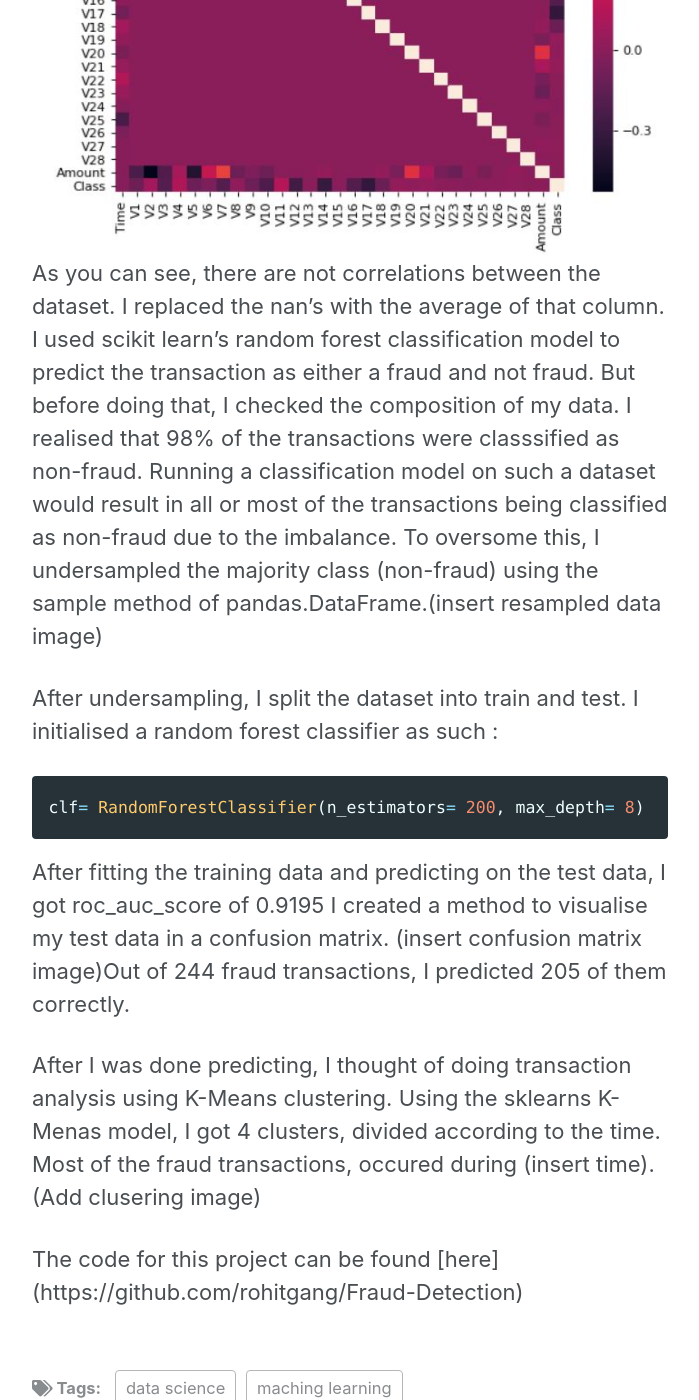
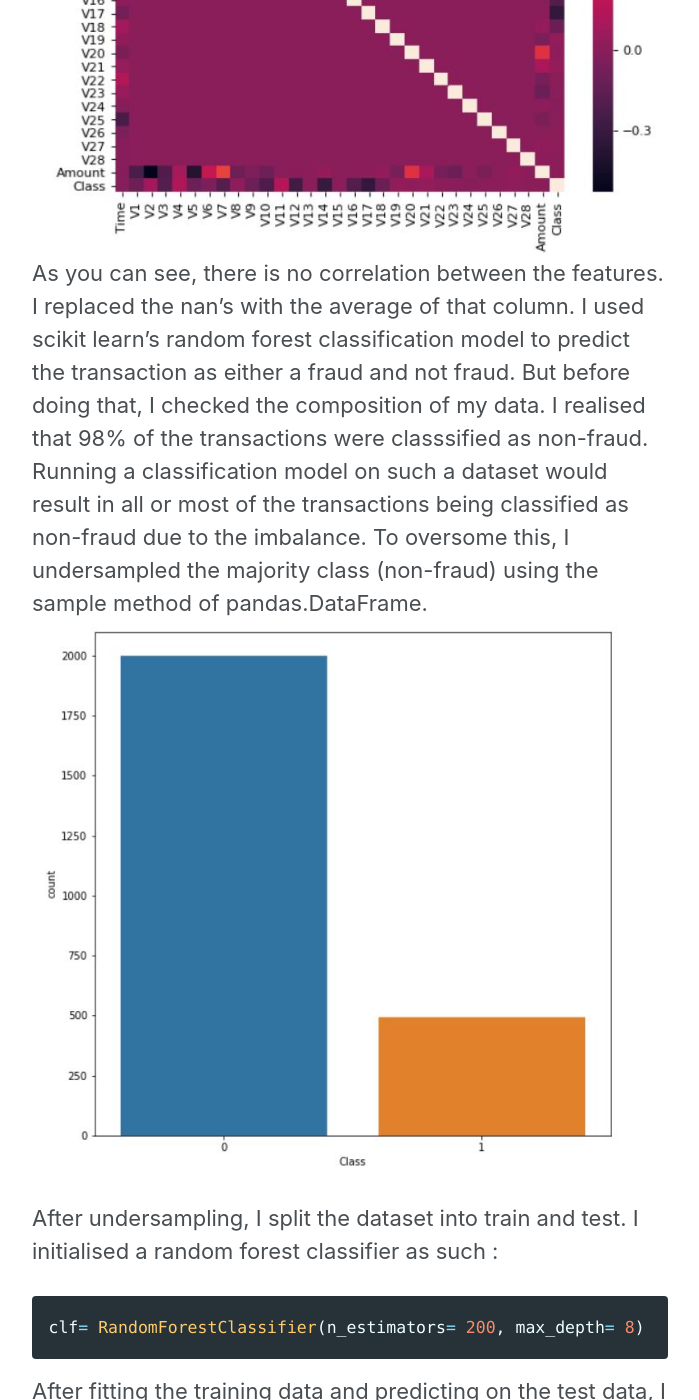
Before and after one commit to rohitgang/rohitgang.github.io, a Jekyll site: the page built from _posts/2019-05-03-frauddetect.md, in a window 1280 px wide and 1400 px high, scrolled down 659 px. Shown: the whole window, without its empty margins (290-989 px from the left). Built offline with Jekyll 4.4.1, drawn with Linux system fonts in a browser that asks for light colours; cached includes are drawn as plain includes; nearby versions of some CDN libraries; some of the changed text lies outside the part shown.

Commit message:
Updated Fraud-Detect

````diff
--- a/_posts/2019-05-03-frauddetect.md
+++ b/_posts/2019-05-03-frauddetect.md
@@ -1,7 +1,7 @@
 ---
 title: "Fraud detection using Random Forest"
 date: 2019-05-03
-tags: [maching learning, data science]
+tags: [maching learning, random forest, k-means clustering]
 excerpt: "Fraud Detection"
 ---
 
@@ -9,10 +9,10 @@
 The data used for this is retrieved from Kaggle.
 
 When I looked at the data, I realised that the data was heavily PCA'd. I did get rid of nan values in the dataset.![PCA'd dataset](/images/pca.JPG)
-As you can see, there are not correlations between the dataset. I replaced the nan's with the average of that column.
+As you can see, there is no correlation between the features. I replaced the nan's with the average of that column.
 I used scikit learn's random forest classification model to predict the transaction as either a fraud and not fraud. But before doing that, I checked the composition of my data.
 I realised that 98% of the transactions were classsified as non-fraud. Running a classification model on such a dataset would result in all or most of the transactions being classified as non-fraud due to the imbalance.
-To oversome this, I undersampled the majority class (non-fraud) using the sample method of pandas.DataFrame.(insert resampled data image)
+To oversome this, I undersampled the majority class (non-fraud) using the sample method of pandas.DataFrame.![Resampled Dataset](/images/resample.JPG)
 
 After undersampling, I split the dataset into train and test. I initialised a random forest classifier  as such :
 
@@ -21,7 +21,8 @@
 ```
 
 After fitting the training data and predicting on the test data, I got roc_auc_score of 0.9195
-I created a method to visualise my test data in a confusion matrix. (insert confusion matrix image)Out of 244 fraud transactions, I predicted 205 of them correctly.
+I created a method to visualise my test data in a confusion matrix. ![Confusion Matrix](/images/matrix.JPG)
+Out of 244 fraud transactions, I predicted 205 of them correctly.
 
 After I was done predicting, I thought of doing transaction analysis using K-Means clustering. Using the sklearns K-Menas model, I got 4 clusters, divided according to the time. Most of the fraud transactions, occured during (insert time). (Add clusering image)
 
````
